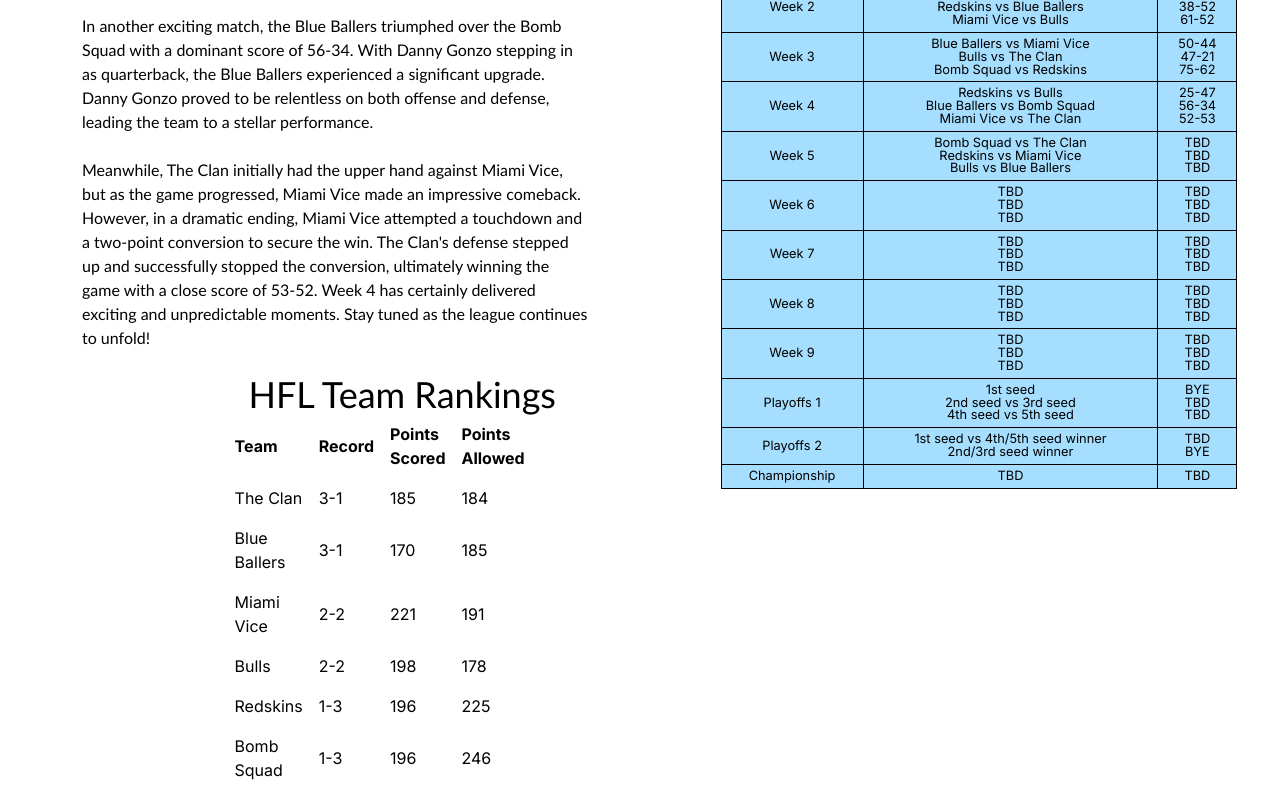
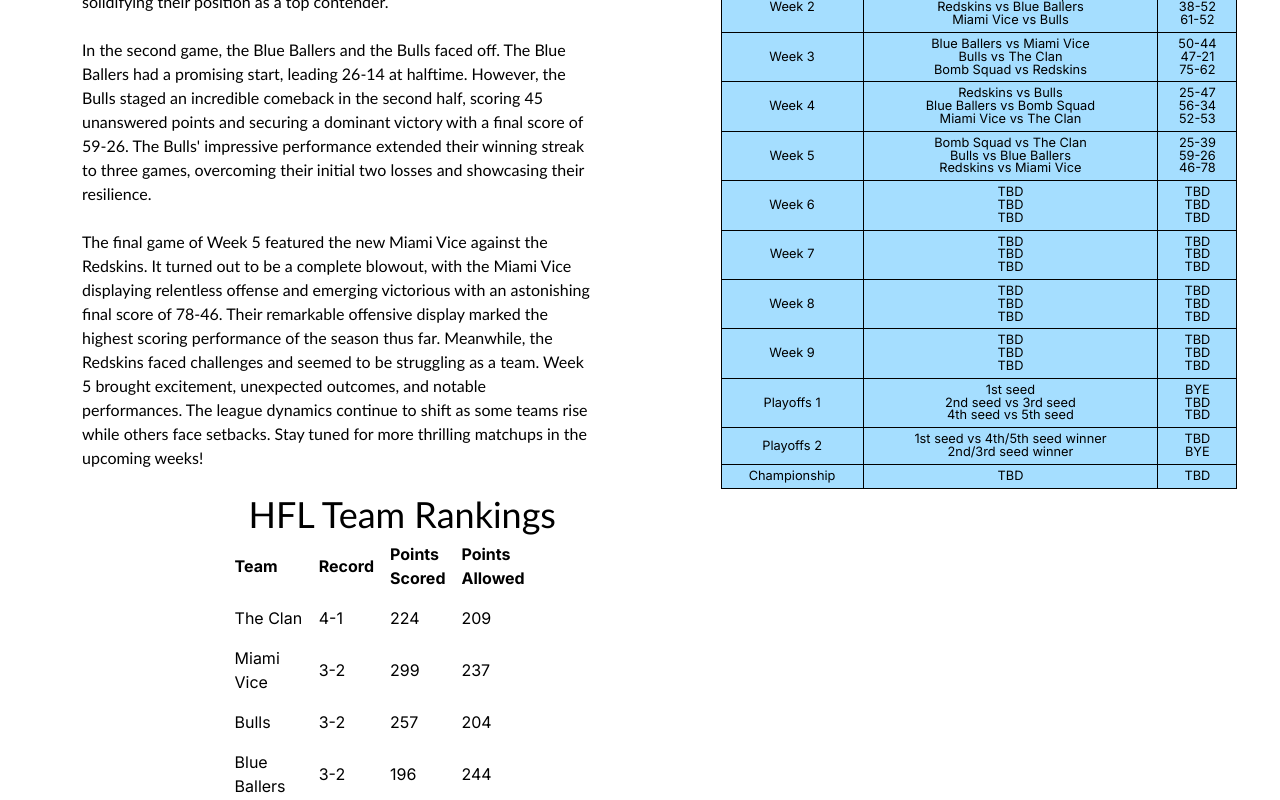
Before and after one commit to NickTalledo/HFL, a Next.js app: page / in a window 1280 px wide. Shown: the part 280-1080 px from the top of the page. Built offline with nearby package versions, Linux system fonts and the light colour scheme.

Commit message:
homepage

```diff
--- a/components/HomePage.jsx
+++ b/components/HomePage.jsx
@@ -16,28 +16,36 @@ const HomePage = () => {
         <div className="text-table1-container">
           <div className="text-container">
             <p>
-              Welcome to Week 4 of our thrilling league! The day started off
-              with an impressive victory for the Bulls, who defeated the
-              Redskins with a decisive score of 47-25. It was a game filled with
-              interceptions, and unfortunately for the Redskins, they
-              couldn&apos;t overcome this challenge. The Bulls showcased their
-              top-ranked defense, demonstrating that a strong defense can indeed
-              win games.
-              <br /> <br />
-              In another exciting match, the Blue Ballers triumphed over the
-              Bomb Squad with a dominant score of 56-34. With Danny Gonzo
-              stepping in as quarterback, the Blue Ballers experienced a
-              significant upgrade. Danny Gonzo proved to be relentless on both
-              offense and defense, leading the team to a stellar performance.
-              <br /> <br />
-              Meanwhile, The Clan initially had the upper hand against Miami
-              Vice, but as the game progressed, Miami Vice made an impressive
-              comeback. However, in a dramatic ending, Miami Vice attempted a
-              touchdown and a two-point conversion to secure the win. The
-              Clan&apos;s defense stepped up and successfully stopped the
-              conversion, ultimately winning the game with a close score of
-              53-52. Week 4 has certainly delivered exciting and unpredictable
-              moments. Stay tuned as the league continues to unfold!
+              Week 5 of our league provided some intense matchups and surprising
+              outcomes. The first game featured a low-scoring battle between
+              Bomb Squad and The Clan, with The Clan emerging victorious with a
+              score of 39-25. Nick Venditti delivered an outstanding
+              performance, amassing 170 yards and scoring 3 touchdowns,
+              showcasing his exceptional skills. The Clan now boasts the most
+              wins, improving their record to 4-1 and solidifying their position
+              as a top contender.
+              <br />
+              <br />
+              In the second game, the Blue Ballers and the Bulls faced off. The
+              Blue Ballers had a promising start, leading 26-14 at halftime.
+              However, the Bulls staged an incredible comeback in the second
+              half, scoring 45 unanswered points and securing a dominant victory
+              with a final score of 59-26. The Bulls&apos; impressive
+              performance extended their winning streak to three games,
+              overcoming their initial two losses and showcasing their
+              resilience.
+              <br />
+              <br />
+              The final game of Week 5 featured the new Miami Vice against the
+              Redskins. It turned out to be a complete blowout, with the Miami
+              Vice displaying relentless offense and emerging victorious with an
+              astonishing final score of 78-46. Their remarkable offensive
+              display marked the highest scoring performance of the season thus
+              far. Meanwhile, the Redskins faced challenges and seemed to be
+              struggling as a team. Week 5 brought excitement, unexpected
+              outcomes, and notable performances. The league dynamics continue
+              to shift as some teams rise while others face setbacks. Stay tuned
+              for more thrilling matchups in the upcoming weeks!
             </p>
             <br />
           </div>
@@ -59,39 +67,39 @@ const HomePage = () => {
                 <tbody>
                   <tr>
                     <td>The Clan</td>
-                    <td>3-1</td>
-                    <td>185</td>
-                    <td>184</td>
+                    <td>4-1</td>
+                    <td>224</td>
+                    <td>209</td>
+                  </tr>
+                  <tr>
+                    <td>Miami Vice</td>
+                    <td>3-2</td>
+                    <td>299</td>
+                    <td>237</td>
+                  </tr>
+                  <tr>
+                    <td>Bulls</td>
+                    <td>3-2</td>
+                    <td>257</td>
+                    <td>204</td>
                   </tr>
                   <tr>
                     <td>Blue Ballers</td>
-                    <td>3-1</td>
-                    <td>170</td>
-                    <td>185</td>
-                  </tr>
-                  <tr>
-                    <td>Miami Vice</td>
-                    <td>2-2</td>
-                    <td>221</td>
-                    <td>191</td>
-                  </tr>
-                  <tr>
-                    <td>Bulls</td>
-                    <td>2-2</td>
-                    <td>198</td>
-                    <td>178</td>
+                    <td>3-2</td>
+                    <td>196</td>
+                    <td>244</td>
                   </tr>
                   <tr>
                     <td>Redskins</td>
-                    <td>1-3</td>
-                    <td>196</td>
-                    <td>225</td>
+                    <td>1-4</td>
+                    <td>241</td>
+                    <td>303</td>
                   </tr>
                   <tr>
                     <td>Bomb Squad</td>
-                    <td>1-3</td>
-                    <td>196</td>
-                    <td>246</td>
+                    <td>1-4</td>
+                    <td>221</td>
+                    <td>285</td>
                   </tr>
                 </tbody>
               </table>
@@ -157,11 +165,12 @@ const HomePage = () => {
                 <tr>
                   <td>Week 5</td>
                   <td>
-                    Bomb Squad vs The Clan <br /> Redskins vs Miami Vice <br />{" "}
-                    Bulls vs Blue Ballers
+                    Bomb Squad vs The Clan <br /> Bulls vs Blue Ballers <br />{" "}
+                    Redskins vs Miami Vice
                   </td>
                   <td>
-                    TBD <br /> TBD <br /> TBD
+                    25-39
+                    <br /> 59-26 <br /> 46-78
                   </td>
                 </tr>
                 <tr>
```
